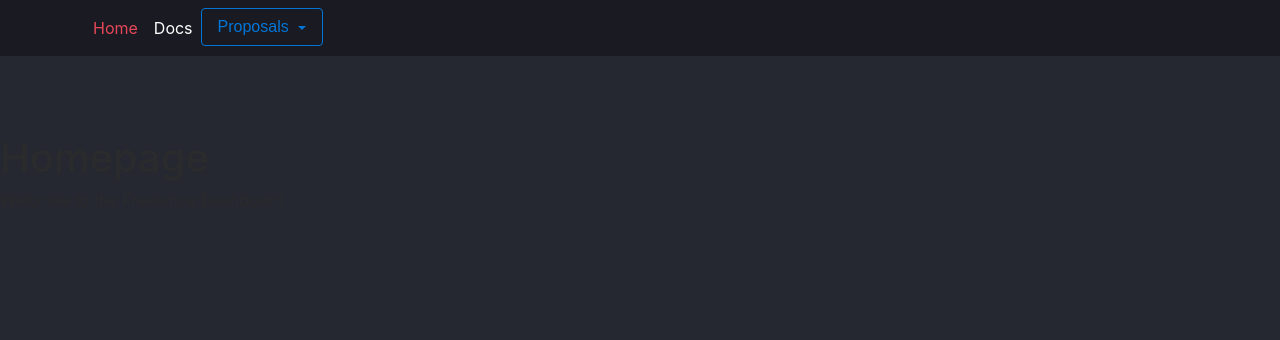
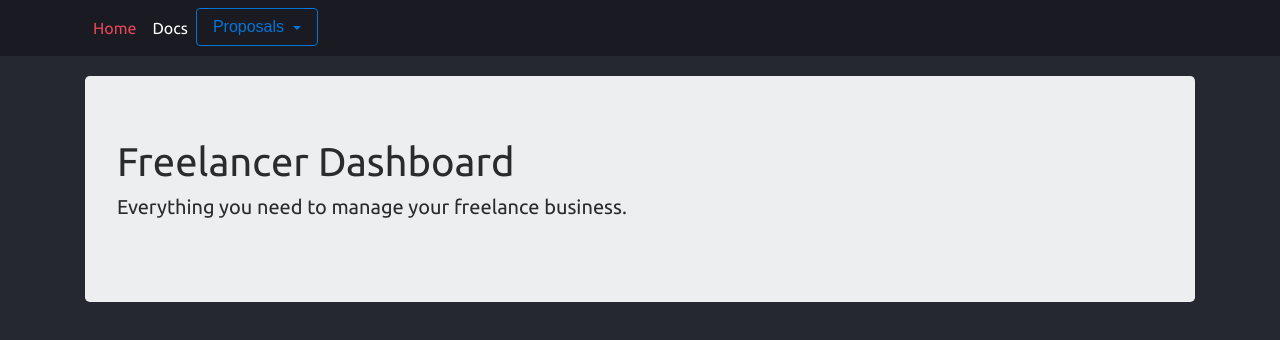
Before and after one commit to OscarPay/freelance-oscar-fe, an Angular app: page /home in a window 1280 px wide. Shown: the top 340 px of the page. Built offline with nearby package versions, Linux system fonts and the light colour scheme.

Commit message:
Implemented style and a new font

```diff
--- a/src/app/app.component.css
+++ b/src/app/app.component.css
@@ -1,5 +1,5 @@
 .app-body {
-  margin-top: 80px;
+  margin-top: 20px;
 }
 
 .nav-styles {
--- a/src/app/homepage/homepage.component.html
+++ b/src/app/homepage/homepage.component.html
@@ -1,3 +1,6 @@
-<h1>Homepage</h1>
-
-<p>Welcome to the Freelance Dashboard</p>
+<div class="container">
+  <div class="jumbotron">
+    <h1>Freelancer Dashboard</h1>
+    <p class="lead">Everything you need to manage your freelance business.</p>
+  </div>
+</div>
--- /dev/null
+++ b/src/app/proposal/proposal-show.component.css
@@ -0,0 +1,3 @@
+.proposal-card {
+  padding: 30px;
+}
--- a/src/app/proposal/proposal-show.component.html
+++ b/src/app/proposal/proposal-show.component.html
@@ -1,5 +1,9 @@
-<h1>Proposal Show</h1>
+<div class="container">
+  <div class="card proposal-card">
+    <h1>Proposal Show</h1>
 
-<div>
-  The id for this proposal is: {{id}}
+    <div>
+      The id for this proposal is: {{id}}
+    </div>
+  </div>
 </div>
--- a/src/app/proposal/proposal-show.component.ts
+++ b/src/app/proposal/proposal-show.component.ts
@@ -7,7 +7,8 @@ import {Proposal} from './proposal';
 
 @Component({
   selector: 'proposal-show',
-  templateUrl: 'proposal-show.component.html'
+  templateUrl: 'proposal-show.component.html',
+  styleUrls: ['proposal-show.component.css'],
 })
 export class ProposalShowComponent implements OnInit {
   id: number;
--- a/src/index.html
+++ b/src/index.html
@@ -10,6 +10,7 @@
   <link rel="icon" type="image/x-icon" href="favicon.ico">
 
   <link rel="stylesheet" href="https://maxcdn.bootstrapcdn.com/bootstrap/4.0.0-alpha.6/css/bootstrap.min.css" integrity="sha384-rwoIResjU2yc3z8GV/NPeZWAv56rSmLldC3R/AZzGRnGxQQKnKkoFVhFQhNUwEyJ" crossorigin="anonymous">
+  <link href="https://fonts.googleapis.com/css?family=Ubuntu" rel="stylesheet">
 </head>
 <body>
   <app>Loading...</app>
--- a/src/styles.css
+++ b/src/styles.css
@@ -1,6 +1,7 @@
 /* You can add global styles to this file, and also import other style files */
 body {
   background-color: #252830;
+  font-family: 'Ubuntu', sans-serif;
 }
 
 .headline {
```
